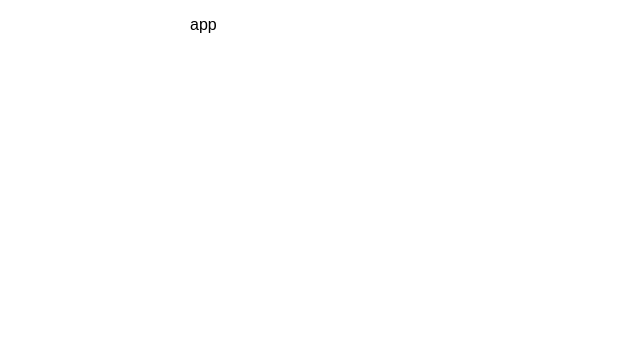
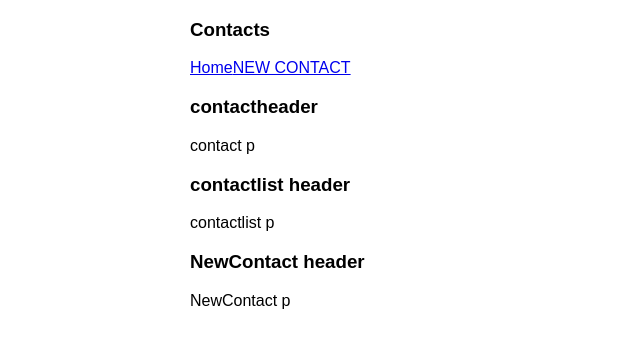
Before and after one commit to ga-wdi-exercises/checkpoint-react, a React (Create React App) app: page / in a window 1280 px wide. Shown: the top 348 px of the page, without its empty margins (0-640 px from the left). Built offline with nearby package versions, Linux system fonts and the light colour scheme.

Commit message:
misc setup

```diff
--- a/src/components/App/App.js
+++ b/src/components/App/App.js
@@ -1,9 +1,19 @@
 import React, { Component } from 'react';
+import ReactDOM from 'react-dom';
+import { Link, Route, Switch, Redirect } from "react-router-dom";
+import ContactsData from "../../contacts.json"
+import Header from "../Header/Header";
+import Contact from "../Contact/Contact";
+import ContactList from "../ContactList/ContactList";
+import NewContact from "../NewContact/NewContact";
 
 class App extends Component {
   render() {
     return <div className="App">
-        <p>app</p>
+        <Header />
+        <Contact />
+        <ContactList />
+        <NewContact />
       </div>;
   }
 }
--- /dev/null
+++ b/src/components/Contact/Contact.js
@@ -0,0 +1,23 @@
+import React, { Component } from 'react';
+import ReactDOM from 'react-dom';
+import { Link, Route, Switch, Redirect } from "react-router-dom";
+import ContactsData from "../../contacts.json"
+
+
+
+class Contact extends Component {
+    render() {
+      return (
+          <div className="contactContainer">
+           <h3>contactheader</h3>
+           <p>contact p</p>
+          </div>
+      );
+    }
+  }
+
+
+
+
+
+export default Contact;
--- /dev/null
+++ b/src/components/ContactList/ContactList.js
@@ -0,0 +1,21 @@
+import React, { Component } from 'react';
+import ReactDOM from 'react-dom';
+import { Link, Route, Switch, Redirect } from "react-router-dom";
+import ContactsData from "../../contacts.json"
+import Contact from '../Contact/Contact';
+
+
+class ContactList extends Component {
+    render() {
+      return (
+          <div className="">
+           <h3>contactlist header</h3>
+           <p>contactlist p</p>
+          </div>
+      );
+    }
+  }
+
+
+
+export default ContactList;
--- /dev/null
+++ b/src/components/Header/Header.js
@@ -0,0 +1,23 @@
+import React, { Component } from 'react';
+import ReactDOM from 'react-dom';
+import { Link, Route, Switch, Redirect } from "react-router-dom";
+import ContactsData from "../../contacts.json"
+
+
+
+class Header extends Component {
+    render() {
+      return (
+          <div className="header">
+           <h3>Contacts</h3>
+           <nav className="NavSection">
+                <Link className="navLinks" to="/Home">Home</Link>
+                <Link className="navLinks" to="/NewContact">NEW CONTACT</Link>
+            </nav>
+          </div>
+      );
+    }
+  }
+
+
+export default Header;
--- /dev/null
+++ b/src/components/NewContact/NewContact.js
@@ -0,0 +1,20 @@
+import React, { Component } from 'react';
+import ReactDOM from 'react-dom';
+import { Link, Route, Switch, Redirect } from "react-router-dom";
+import ContactsData from "../../contacts.json"
+
+
+class NewContact extends Component {
+    render() {
+      return (
+          <div className="">
+           <h3>NewContact header</h3>
+           <p>NewContact p</p>
+          </div>
+      );
+    }
+  }
+
+
+
+export default NewContact;
--- a/src/index.js
+++ b/src/index.js
@@ -2,7 +2,24 @@ import React from 'react';
 import ReactDOM from 'react-dom';
 import './styles/index.css';
 import App from './components/App/App';
+// import * as serviceWorker from './serviceWorker';
+import {
+    BrowserRouter as Router
+  } from "react-router-dom"
+  import { Link, Route, Switch, Redirect } from "react-router-dom";
 
 import contacts from "./contacts.json";
 
-ReactDOM.render(<App />, document.getElementById('root'));
+
+ReactDOM.render(
+    <Router>
+      <App />
+    </Router>,
+    document.getElementById('root')
+  );
+
+
+
+
+
+//   serviceWorker.unregister();
```
Also changed, not shown: 1 other file (tests, documents, lock files or other folders).
